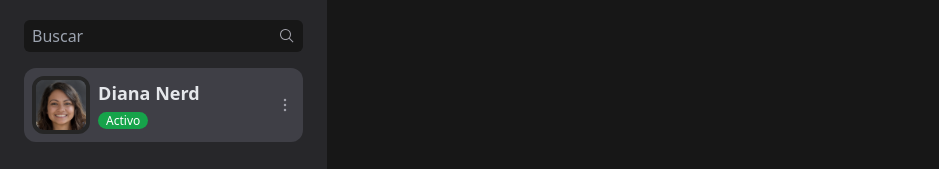
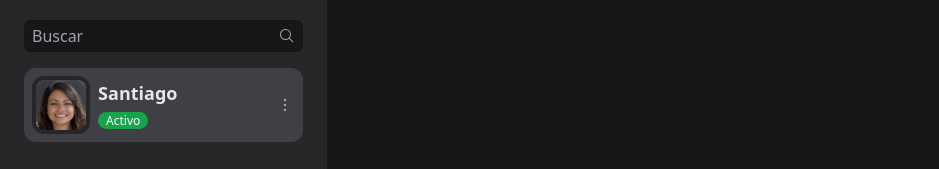
Before and after one commit to saniag081/try-vuex, a Vue app: page / in a window 1280 px wide. Shown: the top 169 px of the page, without its empty margins (0-939 px from the left). Built offline with nearby package versions, Linux system fonts and the light colour scheme.

Commit message:
feat:(Store): store, mapState

```diff
--- a/src/store/index.js
+++ b/src/store/index.js
@@ -1,7 +1,11 @@
-import { createStore } from 'vuex'
+import { createStore } from 'vuex';
 
 const store = createStore({
+  state() {
+    return {
+      username: 'Santiago',
+    };
+  },
+});
 
-})
-
-export default store
+export default store;
--- a/src/views/HomeView.vue
+++ b/src/views/HomeView.vue
@@ -3,6 +3,7 @@ import { RouterView, RouterLink } from 'vue-router'
 import InputSearch from '@/components/InputSearch.vue'
 import ProfileCard from '@/components/ProfileCard.vue'
 import ChatItem from '@/components/ChatItem.vue'
+import { mapState } from 'vuex'
 
 export default {
   components: {
@@ -30,7 +31,10 @@ export default {
       ]
     }
   },
-
+  computed: {
+    foo() {},
+    ...mapState(['username']),
+  }
 }
 </script>
 
@@ -40,7 +44,7 @@ export default {
     <InputSearch v-model="search" />
     <ProfileCard
       :avatar="profile.avatar"
-      :username="profile.username"
+      :username="username"
       :status="profile.status"
     />
     <RouterLink to="/" class="channels-title">Canales <Icon icon="carbon:hashtag" /></RouterLink>
```
